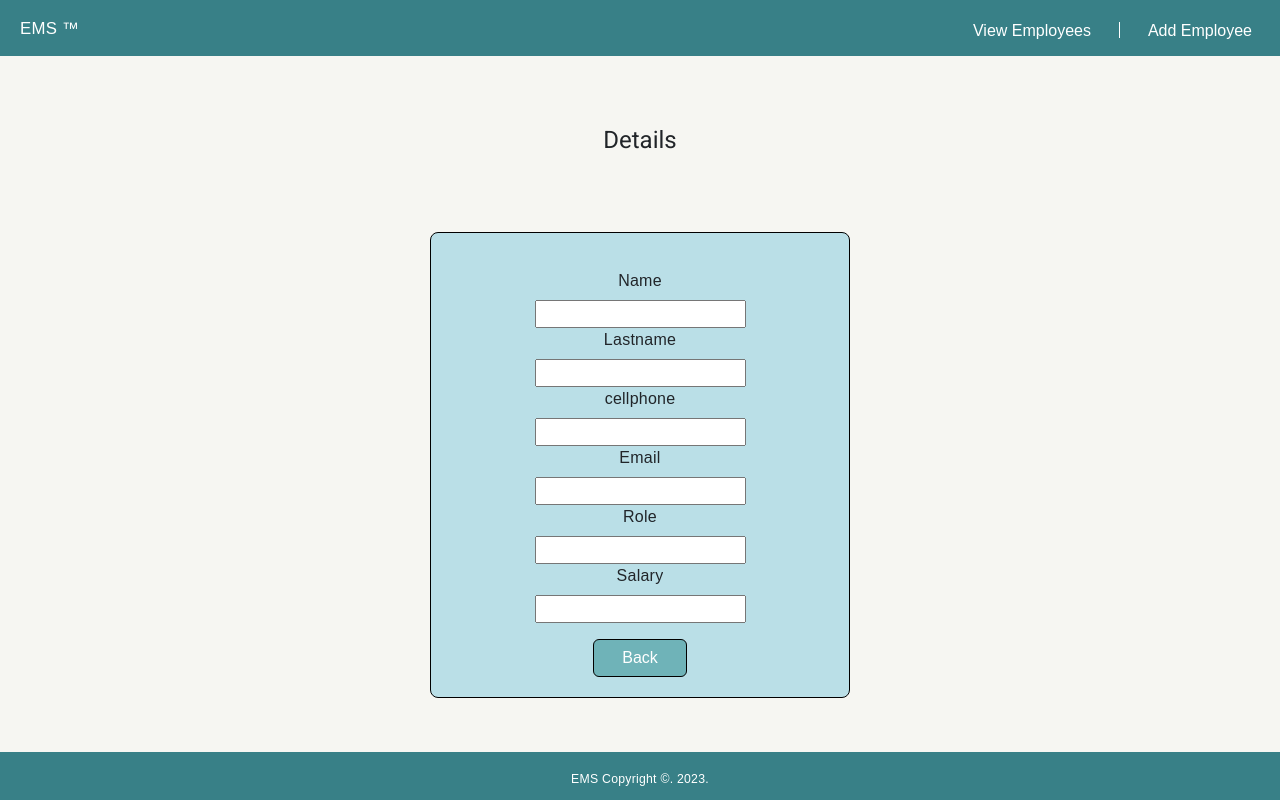
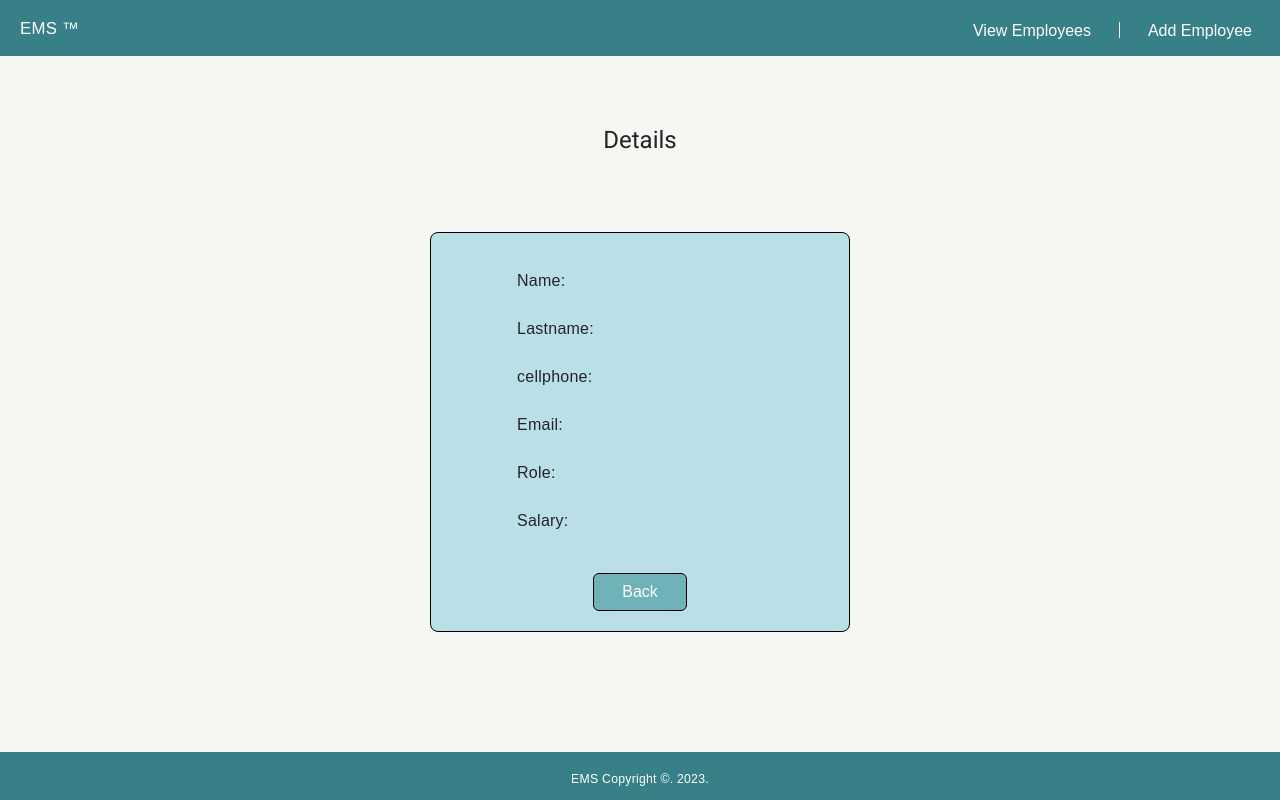
Before and after one commit to drewdm20/EMS, an Angular app: page /details in a window 1280 px wide. Built offline with nearby package versions, Linux system fonts and the light colour scheme; no server answers.

Commit message:
details css

```diff
--- a/src/app/components/details-card/details-card.component.css
+++ b/src/app/components/details-card/details-card.component.css
@@ -30,3 +30,12 @@ body {
   width: 25%;
   margin: 0 auto;
 }
+
+.type{
+  float: left;
+  padding-left: 50px;
+}
+
+.info{
+  padding-left: 10px;
+}
--- a/src/app/components/details-card/details-card.component.html
+++ b/src/app/components/details-card/details-card.component.html
@@ -4,23 +4,23 @@
   </h1>
   <div class="card">
     <div class="card-body">
-      <label for="name">Name</label><br />
-      <input readonly type="text" placeholder="{{this.name}}" /><br />
+      <label class="type" for="name">Name:</label>
+      <label class="info">{{this.name}}</label><br /><br />
 
-      <label for="Lastname">Lastname</label><br />
-      <input readonly type="text" placeholder="{{this.lastName}}" /><br />
+      <label class="type" for="Lastname">Lastname:</label>
+      <label class="info">{{this.lastName}}</label><br /><br />
 
-      <label for="cellphone">cellphone</label><br />
-      <input readonly type="text" placeholder="{{this.cellNumber}}" /><br />
+      <label class="type" for="cellphone">cellphone:</label>
+      <label class="info">{{this.cellNumber}}</label><br /><br />
 
-      <label for="name">Email</label><br />
-      <input readonly type="email" placeholder="{{this.email}}" /><br />
+      <label class="type" for="name">Email:</label>
+      <label class="info">{{this.email}}</label><br /><br />
 
-      <label for="name">Role</label><br />
-      <input readonly type="text" placeholder="{{this.role}}" /><br />
+      <label class="type" for="name">Role:</label>
+      <label class="info">{{this.role}}</label><br /><br />
 
-      <label for="name">Salary</label><br />
-      <input readonly type="number" placeholder="{{this.salary}}" /><br />
+      <label class="type" for="name">Salary:</label>
+      <label class="info">{{this.salary}}</label><br /><br />
     </div>
     <button class="btn btn-primary" routerLink="/">Back</button>
   </div>
```
